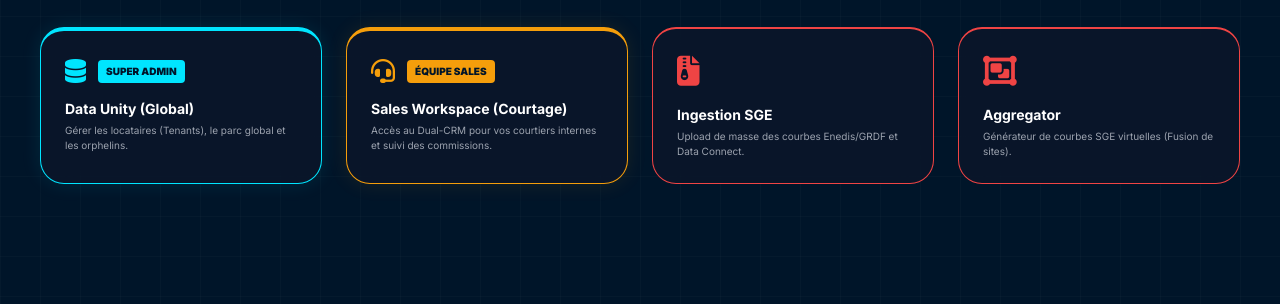
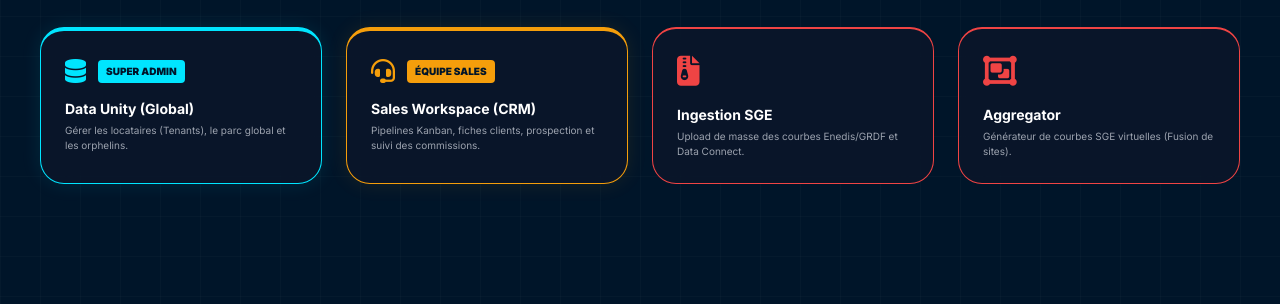
Before and after one commit to ghezalhocine-cmyk/energistrat-v3-demo, a FastAPI app: template app/templates/ops_nexus.html in a window 1280 px wide. Shown: the part 1504-1808 px from the top of the page. Run offline with FastAPI, Linux system fonts and the light colour scheme; the template is opened without the code that fills it, so the values that code supplies are empty; some libraries are stand-ins or nearby versions.

Commit message:
Update ops_nexus.html

```diff
--- a/app/templates/ops_nexus.html
+++ b/app/templates/ops_nexus.html
@@ -79,7 +79,7 @@
         </div>
     </header>
 
-    <!-- TICKER LIVE (API RTE/EPEX) -->
+    <!-- TICKER LIVE BOURSE (API RTE/EPEX) -->
     <div class="h-8 bg-[#020617] border-b border-white/5 flex items-center px-10 text-[10px] font-mono tracking-widest z-40 sticky top-20 shadow-md">
         <div class="flex items-center gap-2 text-red_alert font-bold mr-8"><span class="w-2 h-2 rounded-full bg-red_alert animate-pulse"></span> LIVE EPEX</div>
         <div class="flex gap-8 items-center w-full" id="market-ticker"><span class="text-gray-500">Connexion à la salle des marchés (Cortex Sniper) en cours...</span></div>
@@ -262,14 +262,14 @@
                         <p class="text-[10px] text-gray-400">Gérer les locataires (Tenants), le parc global et les orphelins.</p>
                     </a>
 
-                    <!-- NOUVEAU : LE WORKSPACE COMMERCIAL INTERNE -->
-                    <a href="/supplier" class="bento-card p-6 border-t-4 border-gold hover:bg-white/5 transition module-card shadow-[0_0_20px_rgba(245,158,11,0.1)]" data-tags="sales courtage crm interne commercial commission equipe">
+                    <!-- LE NOUVEAU SALES WORKSPACE (LA SOLUTION) -->
+                    <a href="/sales_workspace" class="bento-card p-6 border-t-4 border-gold hover:bg-white/5 transition module-card shadow-[0_0_20px_rgba(245,158,11,0.1)]" data-tags="sales courtage crm interne commercial commission equipe workspace">
                         <div class="flex items-center gap-3 mb-3">
                             <i class="fa-solid fa-headset text-gold text-2xl"></i>
                             <span class="text-[10px] bg-gold text-abysse px-2 py-1 rounded font-black">ÉQUIPE SALES</span>
                         </div>
-                        <h3 class="text-sm font-bold text-white mb-1">Sales Workspace (Courtage)</h3>
-                        <p class="text-[10px] text-gray-400">Accès au Dual-CRM pour vos courtiers internes et suivi des commissions.</p>
+                        <h3 class="text-sm font-bold text-white mb-1">Sales Workspace (CRM)</h3>
+                        <p class="text-[10px] text-gray-400">Pipelines Kanban, fiches clients, prospection et suivi des commissions.</p>
                     </a>
 
                     <a href="/ops/ingest" class="bento-card p-6 border-t-2 border-ops hover:bg-white/5 transition module-card" data-tags="ops ingest sge grdf zip importation data connect">
@@ -309,7 +309,6 @@
                 }
             });
 
-            // Affichage du message si aucun résultat
             const noResMsg = document.getElementById('no-results-msg');
             const sections = document.querySelectorAll('.module-section');
 
@@ -324,29 +323,25 @@
 
         // --- 2. DOUBLE COMPTEUR (ZÉRO MOCK) ---
         async function fetchSystemHealth() {
-            // A. Fetch des Tenants (Le CRM global)
+            // Fetch des Tenants
             try {
                 const resTenants = await fetch('/api/ops/tenants');
                 if (resTenants.ok) {
                     const dataT = await resTenants.json();
                     if(dataT.success && dataT.tenants) {
                         animateValue('kpi-tenants', 0, dataT.tenants.length, 1000);
-                    } else {
-                        document.getElementById('kpi-tenants').innerText = "0";
-                    }
+                    } else { document.getElementById('kpi-tenants').innerText = "0"; }
                 }
             } catch(e) { document.getElementById('kpi-tenants').innerText = "ERR"; }
 
-            // B. Fetch du Parc PDL Global (Data Unity)
+            // Fetch du Parc PDL Global
             try {
                 const resFleet = await fetch('/api/dashboard/fleet');
                 if(!resFleet.ok) throw new Error('API Error');
                 const dataF = await resFleet.json();
-
                 const count = dataF.count || (dataF.fleet ? dataF.fleet.length : 0);
                 animateValue('kpi-count', 0, count, 1000);
             } catch(e) {
-                console.error("Erreur KPI Fleet:", e);
                 document.getElementById('kpi-count').innerText = "ERR";
                 document.getElementById('kpi-count').classList.add('text-alert');
             }
@@ -367,7 +362,6 @@
                         `<span class="mr-12 text-orange-500">GAZ PEG N+1 : <span class="text-white font-bold">${gaz} €/MWh</span></span>` +
                         `<span class="mr-12">TENDANCE : ${trendHtml}</span>`;
 
-                    // Duplication pour l'effet CSS Infini
                     document.getElementById('market-ticker').innerHTML = tickerContent + tickerContent;
                 }
             } catch(e) {
@@ -375,14 +369,14 @@
             }
         }
 
-        // Utilitaire d'animation des chiffres
+        // Animation Chiffres
         function animateValue(id, start, end, duration) {
             if (start === end) { document.getElementById(id).innerText = end.toLocaleString(); return; }
             let range = end - start;
             let current = start;
             let increment = end > start ? 1 : -1;
             let stepTime = Math.abs(Math.floor(duration / range));
-            if(stepTime < 20) stepTime = 20; // limite de fluidité
+            if(stepTime < 20) stepTime = 20;
 
             let obj = document.getElementById(id);
             let timer = setInterval(function() {
@@ -392,7 +386,6 @@
             }, stepTime);
         }
 
-        // BOOT
         document.addEventListener('DOMContentLoaded', () => {
             fetchSystemHealth();
             fetchMarketTicker();
```
